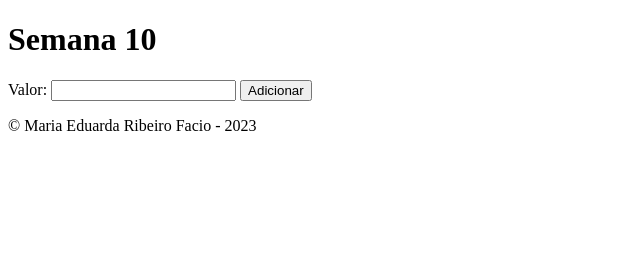
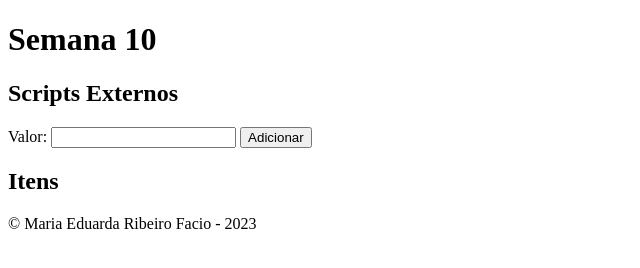
Before and after one commit to ufjf-dcc121/ufjf-dcc121-2023-1-atv10-dudaribeiro7, a plain HTML site: page index.html in a window 1280 px wide. Shown: the whole page, without its empty margins (0-640 px from the left). Drawn offline with Linux system fonts and the light colour scheme.

Commit message:
cria seções e adiciona subtitulo

```diff
--- a/index.html
+++ b/index.html
@@ -9,16 +9,23 @@
 <body>
     <header>
         <h1>Semana 10</h1>
+        <h2>Scripts Externos</h2>
     </header>
     <main>
+        <section id="formulario">
             <form name="entrada">
                 <label for="valor">Valor:</label>
-            <input type="number" name="valor" id="valor" title=""/>
+                <input type="number" name="valor" id="valor" title="Valor a ser inserido"/>
                 <input type="submit" value="Adicionar"/>
             </form>
+        </section>
+
+        <section id="itens">
+            <h1>Itens</h1>
             <ol>
 
             </ol>
+        </section>
     </main>
     <footer>
         <p>&copy; Maria Eduarda Ribeiro Facio - 2023</p>
```
Lines whose indentation alone changed are shown as unchanged.
